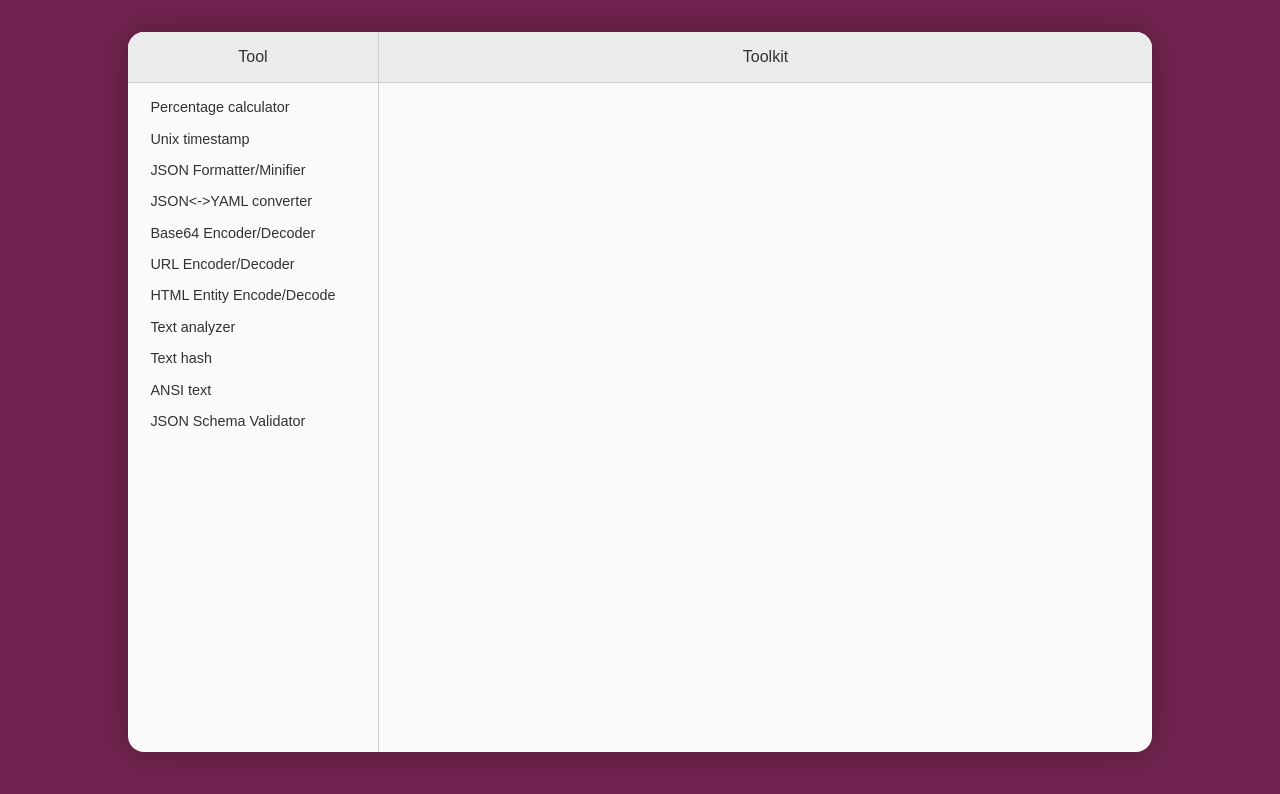
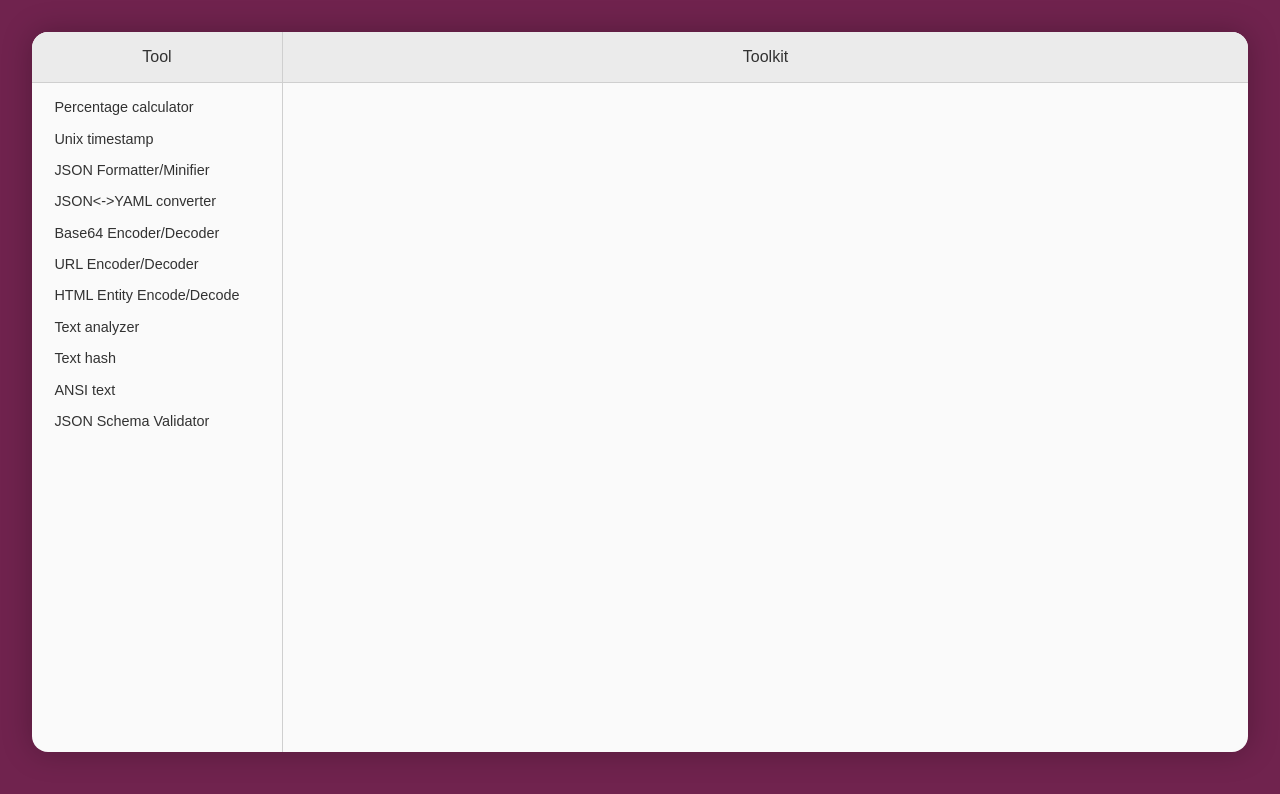
Before and after one commit to eliandoran/toolkit, a SvelteKit app: page / in a window 1280 px wide. Shown: the top 794 px of the page. Built offline with nearby package versions, Linux system fonts and the light colour scheme.

Commit message:
Increase width

```diff
--- a/src/routes/+layout.svelte
+++ b/src/routes/+layout.svelte
@@ -103,6 +103,7 @@
 
     .page-wrapper {
         width: 95vw;
+        min-height: 95vh;
         margin: auto;
         background: var(--background-color);
         border-radius: 16px;
@@ -114,7 +115,6 @@
     @media (min-width: 920px) {
         .page-wrapper {
             display: flex;
-            max-width: 1024px;
             min-height: 90vh;
         }
 
```
